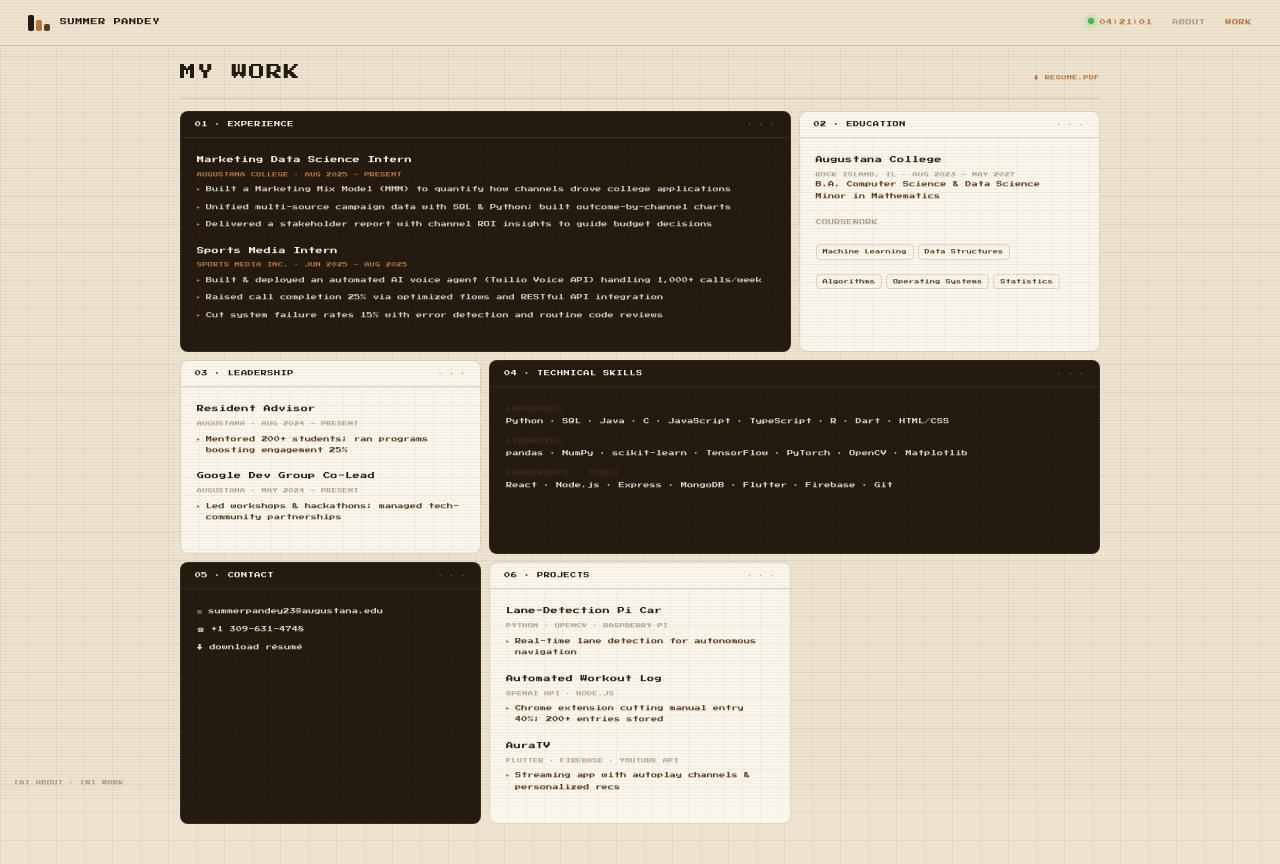
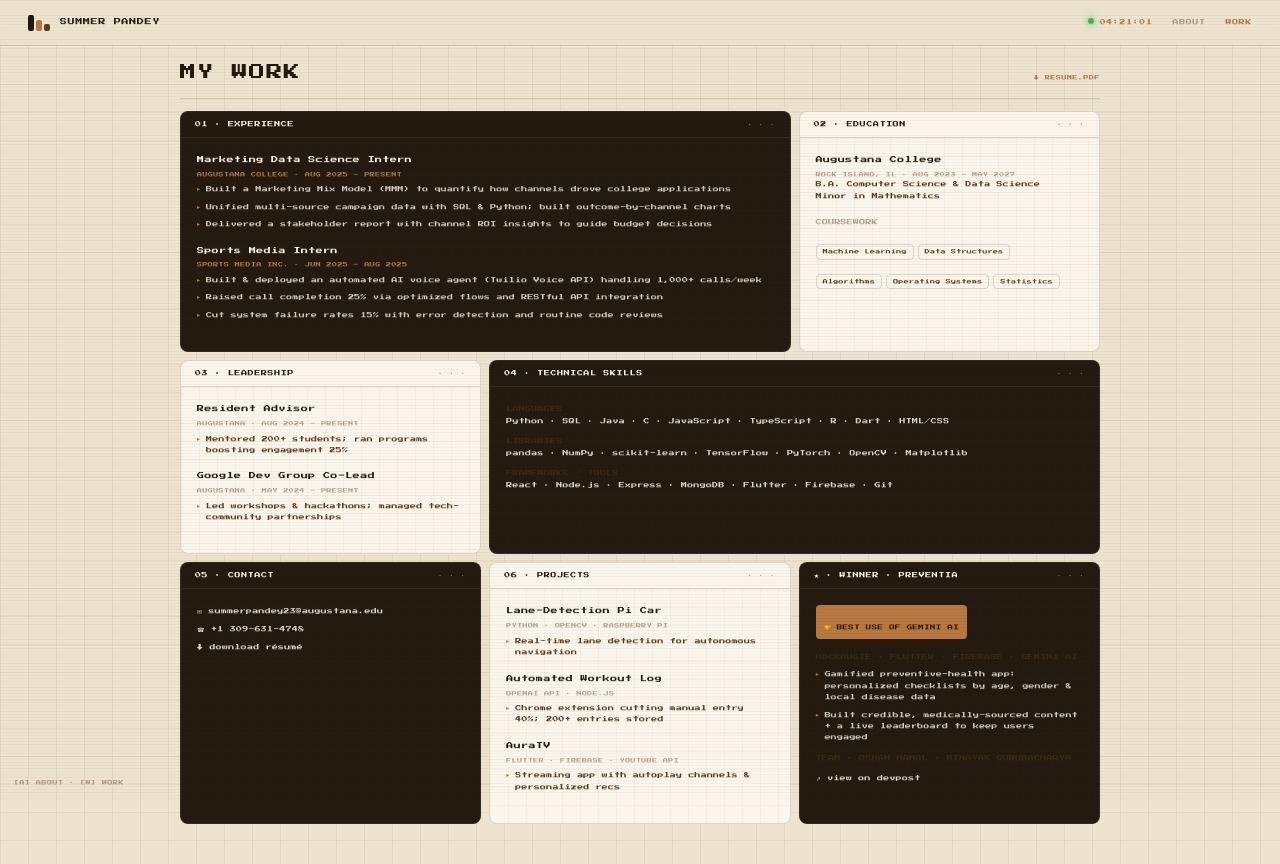
Before and after one commit to SummerPandey/PW, a Next.js app: page / in a window 1280 px wide. Both pictures are taken after a click on the button "WORK". Built offline with nearby package versions, Linux system fonts and the light colour scheme.

Commit message:
Feature Preventia (Best Use of Gemini AI @ HackAugie): WINNER card on Work + achievement badge on About

```diff
--- a/src/app/components/AboutPage.tsx
+++ b/src/app/components/AboutPage.tsx
@@ -170,7 +170,7 @@ export function AboutPage({ onNav }: { onNav: (p: "about" | "work") => void }) {
             <Label dark>TECH WORKS</Label>
             <div>
               <div style={{ display: "flex", gap: "6px", marginBottom: "10px" }}>
-                {["MMM", "PI CAR"].map((n) => (
+                {["PREVENTIA", "MMM"].map((n) => (
                   <div key={n} style={{ flex: 1, height: "54px", borderRadius: "4px", border: "1px solid rgba(255,255,255,0.08)", background: "rgba(255,255,255,0.06)", display: "flex", alignItems: "center", justifyContent: "center" }}>
                     <span style={{ fontSize: "5px", color: C.copper, opacity: 0.7 }}>{n}</span>
                   </div>
@@ -196,6 +196,14 @@ export function AboutPage({ onNav }: { onNav: (p: "about" | "work") => void }) {
           <Box style={{ padding: "14px 16px" }}>
             <Label>ACHIEVEMENTS · UNLOCKED</Label>
             <div style={{ display: "flex", flexWrap: "wrap", gap: "8px", marginTop: "12px" }}>
+              <a
+                href="https://devpost.com/software/preventia-sblncy"
+                target="_blank"
+                rel="noopener noreferrer"
+                style={{ display: "inline-flex", alignItems: "center", gap: "6px", background: C.copper, borderRadius: "999px", padding: "6px 11px", fontSize: "6px", color: C.dark, letterSpacing: "0.05em", textDecoration: "none" }}
+              >
+                🏆 BEST USE OF GEMINI AI · HACKAUGIE
+              </a>
               {[
                 "1K+ CALLS / WEEK",
                 "+25% ENGAGEMENT",
--- a/src/app/components/WorkPage.tsx
+++ b/src/app/components/WorkPage.tsx
@@ -226,6 +226,22 @@ export function WorkPage({ onNav }: { onNav: (p: "about" | "work") => void }) {
             </Entry>
           </CategoryBox>
 
+          {/* 07 — FEATURED · award-winning project */}
+          <CategoryBox id="★" title="WINNER · PREVENTIA" dark gridStyle={{ gridColumn: "3", gridRow: "3" }}>
+            <div style={{ display: "inline-block", background: C.copper, borderRadius: "4px", padding: "5px 8px", marginBottom: "12px" }}>
+              <span style={{ fontSize: "5.5px", color: C.dark, letterSpacing: "0.06em" }}>🏆 BEST USE OF GEMINI AI</span>
+            </div>
+            <Line dark dim>HACKAUGIE · FLUTTER · FIREBASE · GEMINI AI</Line>
+            <Bullet dark>Gamified preventive-health app: personalized checklists by age, gender & local disease data</Bullet>
+            <Bullet dark>Built credible, medically-sourced content + a live leaderboard to keep users engaged</Bullet>
+            <div style={{ height: "8px" }} />
+            <Line dark dim>TEAM · OSHAN HAMAL · BINAYAK GURUBACHARYA</Line>
+            <div style={{ height: "8px" }} />
+            <a href="https://devpost.com/software/preventia-sblncy" target="_blank" rel="noopener noreferrer" style={{ textDecoration: "none" }}>
+              <Line dark>↗ view on devpost</Line>
+            </a>
+          </CategoryBox>
+
         </div>
       </div>
     </div>
```
